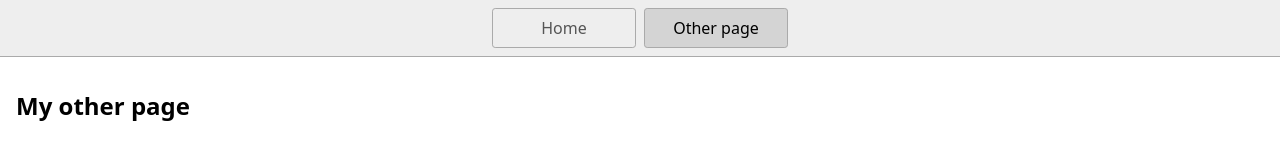
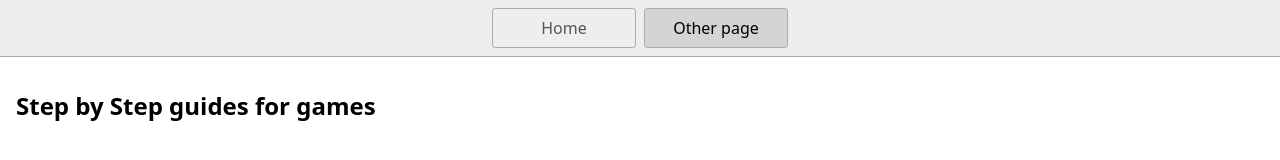
Before and after one commit to ColeC079/Game-guides, a website: page page2.html in a window 1280 px wide. Drawn offline with Linux system fonts and the light colour scheme.

Commit message:
Update page2.html

```diff
--- a/page2.html
+++ b/page2.html
@@ -13,7 +13,7 @@
       <a href="/page2.html" aria-current="page">Other page</a>
     </nav>
     <main>
-      <h1>My other page</h1>
+      <h1>Step by Step guides for games</h1>
     </main>
   </body>
 </html>
```
